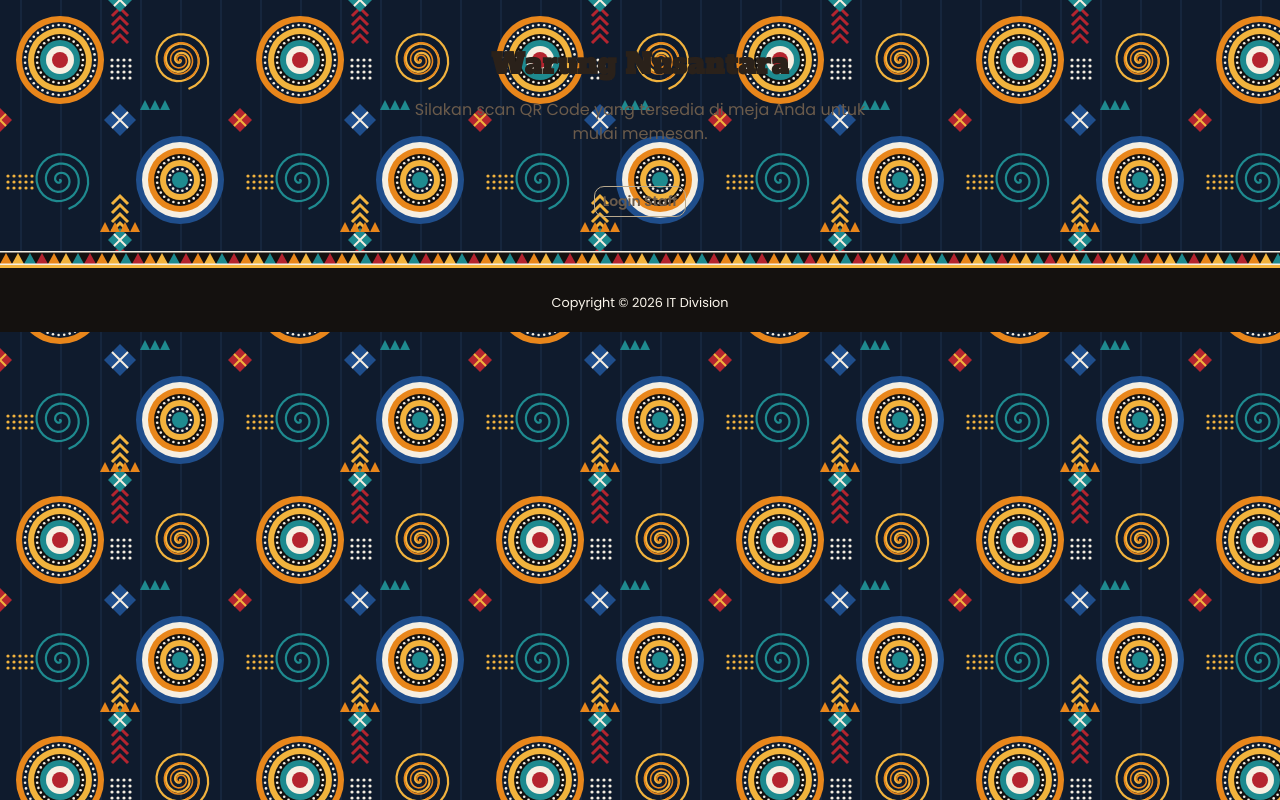
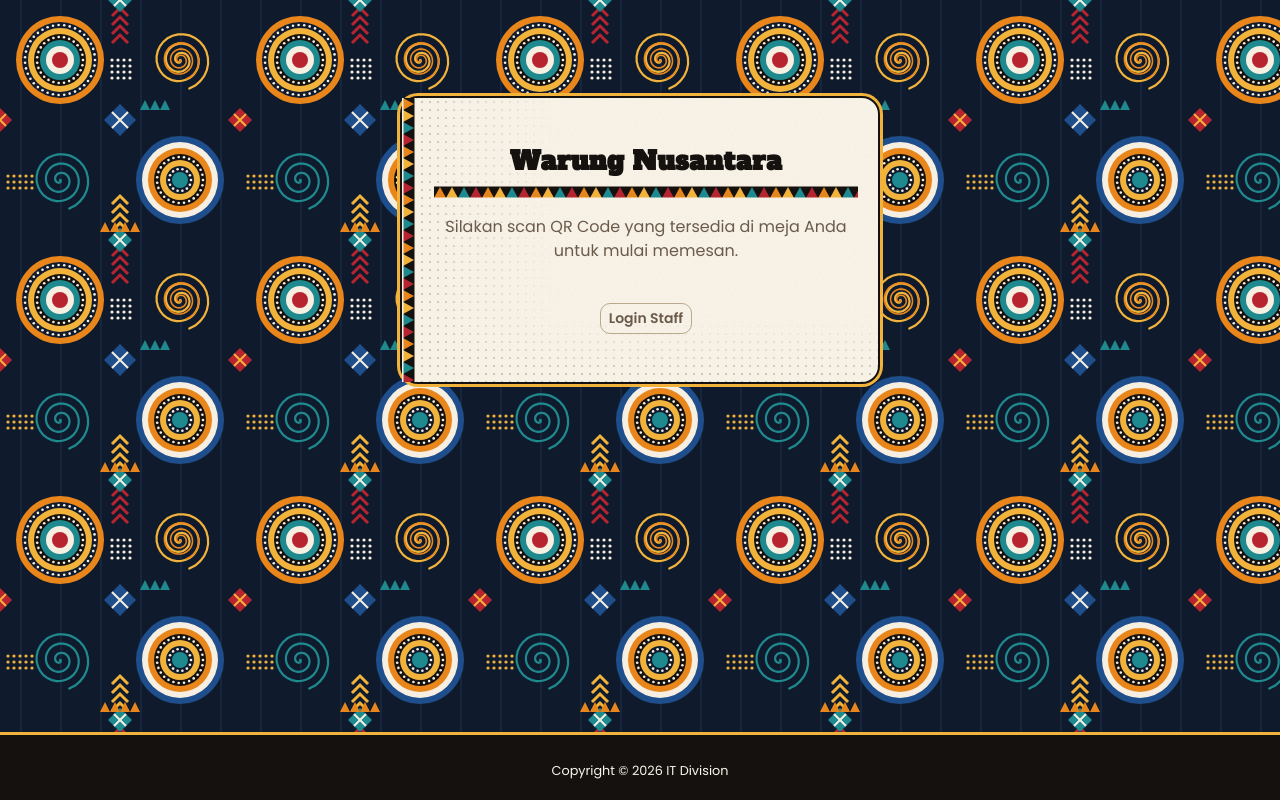
Before and after one commit to ahmadaqbar/qrcode, a PHP site: page / in a window 1280 px wide. Run offline with PHP 8.4, Linux system fonts and the light colour scheme; some libraries are stand-ins or nearby versions.

Commit message:
Theme phase C: order list, confirmation, success (status badge), index and error pages
Co-Authored-By: Claude Sonnet 5.5 <noreply@anthropic.com>
Claude-Session: https://claude.ai/code/session_01BwSN1wEJCcZ3CpH5BtgSF1

```diff
--- a/assets/css/theme-african.css
+++ b/assets/css/theme-african.css
@@ -278,3 +278,55 @@ body.customer main.paper-panel, body.customer .paper-panel.container { max-width
 body.customer .site-footer { position: relative; margin-top: 0; padding-top: 1.6rem; color: var(--paper); background: var(--ink); border-top: 3px solid var(--mustard); }
 body.customer .site-footer::before { content: ""; position: absolute; left: 0; right: 0; top: -17px; height: 14px; background: var(--img-zigzag) repeat-x; }
 body.customer .site-footer-fab { padding-bottom: 6.5rem; }
+
+/* =====================================================================
+   FASE C — PESANAN, KONFIRMASI, SUKSES, BERANDA, HALAMAN ERROR
+   ===================================================================== */
+.btn-back { width: 44px; height: 44px; padding: 0; display: inline-flex; align-items: center; justify-content: center; font-size: 1.2rem; flex: 0 0 auto; border: 2px solid var(--ink); box-shadow: 2px 2px 0 var(--ink); }
+.cust-header .cust-name { font-size: 1.15rem; }
+.panel-lone { margin-top: 12vh !important; border-bottom: 2px solid var(--ink) !important; border-radius: 18px !important; padding-left: 2rem !important; padding-right: 1.25rem !important; }
+.panel-lone h1 { color: var(--ink); }
+.panel-lone .ornament-rule { margin: .5rem 0 1rem; }
+
+/* Daftar pesanan (baris dibuat oleh app.js) */
+#cart-empty { color: var(--muted); }
+#cart-list { gap: .6rem; background: transparent; }
+#cart-list .list-group-item { background: var(--bone); border: 1px solid var(--line); border-radius: var(--radius); box-shadow: var(--shadow-sm); padding: .8rem .9rem; }
+#cart-list .list-group-item .fw-semibold { color: var(--ink); }
+#cart-list .btn-link { color: var(--crimson) !important; font-weight: 600; min-height: 32px; text-decoration: none; }
+#cart-list .btn-link:hover { text-decoration: underline; }
+#note, #cust-name { min-height: 44px; }
+
+/* Konfirmasi */
+body.customer main.paper-panel .card { background: var(--bone); border: 2px solid var(--ink); box-shadow: 4px 4px 0 var(--orange-d); }
+body.customer main.paper-panel .card .small.text-muted { text-transform: uppercase; letter-spacing: .08em; font-size: .7rem; }
+body.customer main.paper-panel hr { border-top: 2px dashed var(--line); opacity: 1; }
+#c-total { font-family: var(--font-head); font-weight: 400; font-size: 1.4rem; color: var(--ink); }
+
+/* Bar aksi bawah pada halaman pesanan/konfirmasi */
+.cart-bar { background: var(--ink); color: var(--paper); border-top: 3px solid var(--mustard); box-shadow: 0 -3px 0 var(--ink); }
+.cart-bar.static-bar { padding-top: .9rem; }
+.cart-bar .btn-light { color: var(--ink); background: var(--orange-d); border: 2px solid var(--paper); font-weight: 800; letter-spacing: .02em; min-height: 52px; box-shadow: 0 3px 0 rgba(0,0,0,.5); }
+.cart-bar .btn-light:hover, .cart-bar .btn-light:focus { background: var(--orange); color: var(--ink); }
+.cart-bar .btn-light:disabled { background: #d8ccb6; color: #5b5148; border-color: #bfae92; }
+.cart-bar #cart-total { font-family: var(--font-head); font-size: 1.15rem; color: var(--mustard); }
+
+/* Halaman sukses */
+.success-orn { filter: drop-shadow(0 4px 0 rgba(20,17,15,.25)); }
+.panel-lone .h3 { font-size: 1.6rem; }
+.status-badge { display: inline-block; padding: .3rem .8rem; border-radius: 999px; font-weight: 800; font-size: .95rem; letter-spacing: .03em; border: 2px solid var(--ink); box-shadow: 2px 2px 0 var(--ink); background: var(--mustard); color: var(--ink); transition: background-color .25s ease, color .25s ease; }
+.status-badge[data-status="PROCESSING"] { background: var(--blue); color: #fff; }
+.status-badge[data-status="COMPLETED"] { background: var(--teal-d); color: #fff; }
+.status-badge[data-status="CANCELLED"] { background: var(--crimson); color: #fff; }
+#wait-msg { font-weight: 600; color: var(--ink); }
+
+/* Halaman pendek: kertas memanjang sampai dasar layar, footer menempel di bawah */
+body.customer { min-height: 100vh; min-height: 100dvh; display: flex; flex-direction: column; }
+body.customer main.has-cartbar { flex: 1 0 auto; }
+body.customer .site-footer { margin-top: auto; flex: 0 0 auto; }
+body.customer main.panel-lone, body.customer .panel-lone { flex: 0 0 auto; width: 100%; }
+body.customer .site-footer::before { display: none; }
+body.customer main.paper-panel + .site-footer, body.customer .panel-lone ~ .site-footer { margin-top: auto; }
+/* judul header yang panjang boleh turun baris alih-alih terpotong */
+.cust-brand .btn-back + .cust-name { white-space: normal; line-height: 1.1; font-size: 1.05rem; }
+@media (max-width: 380px) { .table-stamp { font-size: .8rem; padding: .25rem .5rem; } }
--- a/assets/js/app.js
+++ b/assets/js/app.js
@@ -415,6 +415,7 @@
           if (j.ok) {
             last = j.status;
             $('#order-status').textContent = j.status_label;
+            $('#order-status').setAttribute('data-status', j.status);
             $('#wait-msg').textContent = msgs[j.status] || '';
           }
         })
--- a/includes/functions.php
+++ b/includes/functions.php
@@ -76,7 +76,7 @@ function fail_page(string $message, int $code = 400): void
     $page_title = 'Terjadi Kesalahan';
     $base = '';
     include ROOT_PATH . '/includes/header.php';
-    echo '<div class="container py-5 text-center"><h1 class="h4 mb-3">' . e($message) . '</h1>'
+    echo '<div class="container py-5 text-center paper-panel panel-lone" style="max-width:480px"><h1 class="h4 mb-2">' . e($message) . '</h1><div class="ornament-rule" role="presentation"></div>'
        . '<p class="text-muted">Silakan scan ulang QR Code di meja Anda.</p></div>';
     include ROOT_PATH . '/includes/footer.php';
     exit;
--- a/index.php
+++ b/index.php
@@ -4,8 +4,9 @@ $page_title = 'Selamat Datang';
 $base = '';
 include __DIR__ . '/includes/header.php';
 ?>
-<div class="container py-5 text-center" style="max-width:480px">
-  <h1 class="h3 mb-3"><?= e(APP_NAME) ?></h1>
+<div class="container py-5 text-center paper-panel panel-lone" style="max-width:480px">
+  <h1 class="h3 mb-2"><?= e(APP_NAME) ?></h1>
+  <div class="ornament-rule" role="presentation"></div>
   <p class="text-muted">Silakan scan QR Code yang tersedia di meja Anda untuk mulai memesan.</p>
   <a href="admin/login.php" class="btn btn-outline-secondary btn-sm mt-4">Login Staff</a>
 </div>
--- a/success.php
+++ b/success.php
@@ -25,8 +25,8 @@ $page = 'success';
 $body_attrs = ['table' => $order['table_number'], 'token' => $token, 'status' => $order['status']];
 include __DIR__ . '/includes/header.php';
 ?>
-<main class="container py-5 text-center" style="max-width:480px">
-  <div class="success-icon mb-3">&#10003;</div>
+<main class="container py-5 text-center paper-panel panel-lone" style="max-width:480px">
+  <img class="success-orn mb-2" src="assets/images/theme/ornament-success.svg" width="110" height="110" alt="">
   <h1 class="h3 fw-bold">PESANAN BERHASIL</h1>
   <p class="text-muted">Pesanan Anda telah diterima.</p>
   <div class="card text-start mt-4"><div class="card-body">
@@ -35,7 +35,7 @@ include __DIR__ . '/includes/header.php';
     <div class="small text-muted">Meja</div>
     <div class="fw-semibold mb-2"><?= e($order['table_number']) ?></div>
     <div class="small text-muted">Status</div>
-    <div class="fw-semibold" id="order-status"><?= e(status_label($order['status'])) ?></div>
+    <span class="status-badge" id="order-status" data-status="<?= e($order['status']) ?>"><?= e(status_label($order['status'])) ?></span>
   </div></div>
   <p class="mt-4" id="wait-msg">Mohon menunggu.</p>
   <a href="order.php?table=<?= e($order['table_number']) ?>" class="btn btn-outline-dark mt-2">Pesan Lagi</a>
```
Also changed, not shown: cart.php (+7 -6 lines), checkout.php (+8 -4 lines).
